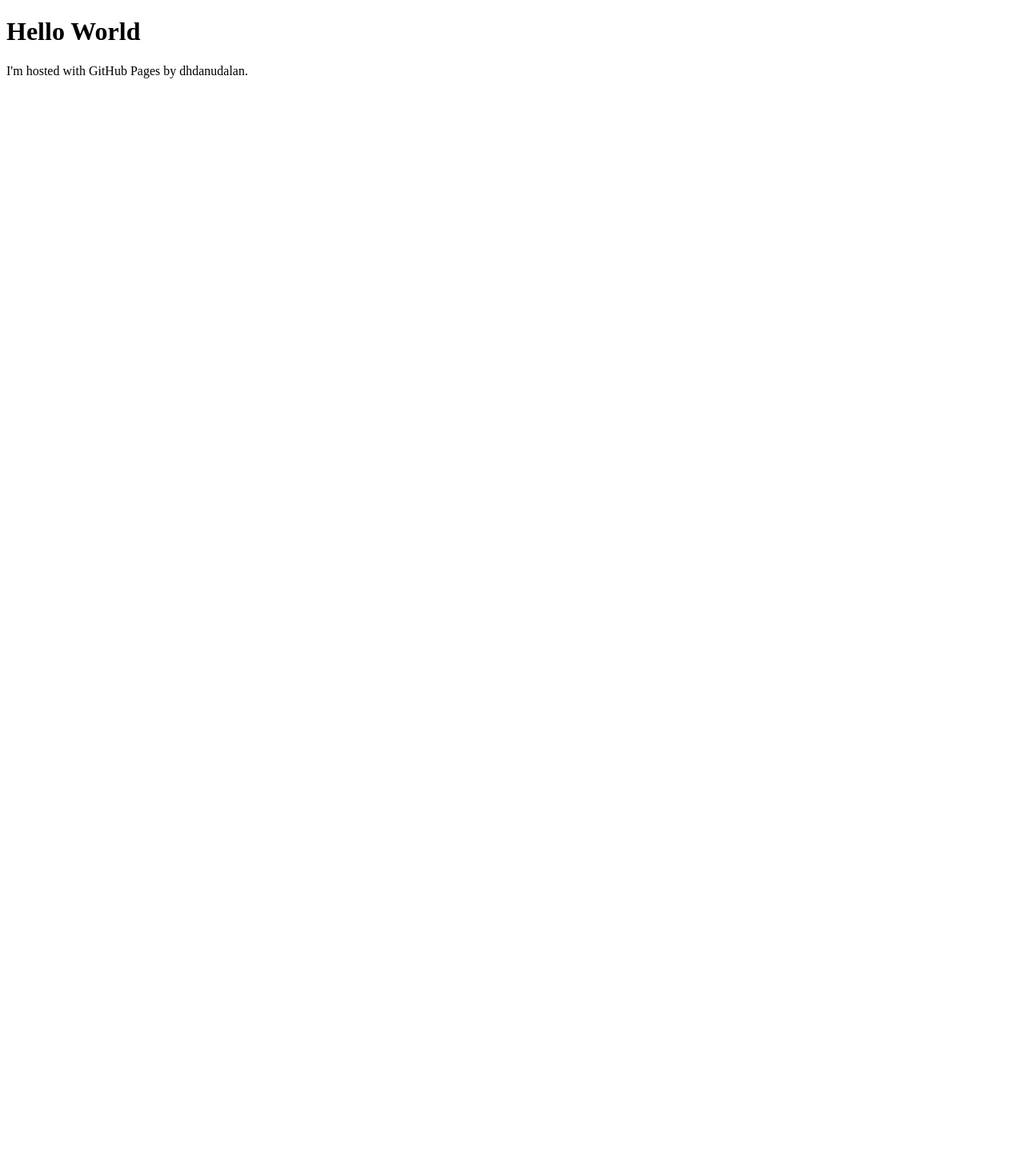
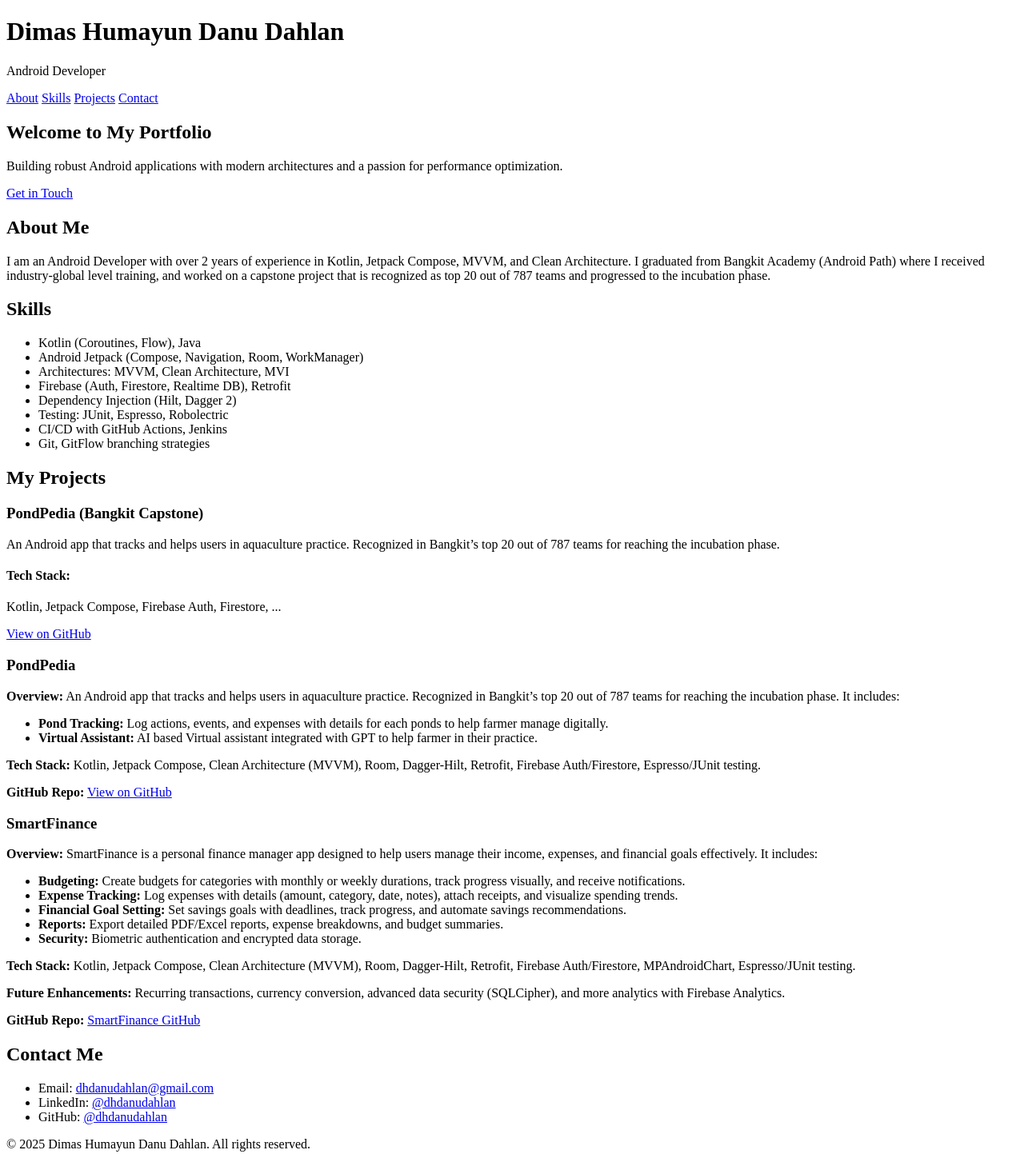
Before and after one commit to dhdanudahlan/dhdanudahlan.github.io, a plain HTML site: page index.html in a window 1280 px wide. Shown: the whole page at 80% size. Before the commit the page ends 800 px from the top, so only its background shows below. Drawn offline with Linux system fonts and the light colour scheme.

Commit message:
Updated information

```diff
--- a/index.html
+++ b/index.html
@@ -1,7 +1,139 @@
 <!DOCTYPE html>
-<html>
+<html lang="en">
+<head>
+  <meta charset="UTF-8" />
+  <meta name="viewport" content="width=device-width, initial-scale=1.0"/>
+  <title>Dimas Danudahl | Android Developer Portfolio</title>
+  <link rel="stylesheet" href="styles.css" />
+</head>
 <body>
-<h1>Hello World</h1>
-<p>I'm hosted with GitHub Pages by dhdanudalan.</p>
+  <!-- Navigation or Header -->
+  <header>
+    <h1>Dimas Humayun Danu Dahlan</h1>
+    <p>Android Developer</p>
+    <nav>
+      <a href="#about">About</a>
+      <a href="#skills">Skills</a>
+      <a href="#projects">Projects</a>
+      <a href="#contact">Contact</a>
+    </nav>
+  </header>
+
+  <!-- Introduction -->
+  <section class="intro-section">
+    <h2>Welcome to My Portfolio</h2>
+    <p>
+      Building robust Android applications with modern architectures and a passion for
+      performance optimization.
+    </p>
+    <a class="btn" href="#contact">Get in Touch</a>
+  </section>
+
+  <!-- About Section -->
+  <section id="about" class="content-section">
+    <h2>About Me</h2>
+    <p>
+        I am an Android Developer with over 2 years of experience in Kotlin, Jetpack Compose,
+        MVVM, and Clean Architecture. I graduated from Bangkit Academy (Android Path)
+        where I received industry-global level training, and worked on a capstone project that is recognized
+        as top 20 out of 787 teams and progressed to the incubation phase.
+    </p>
+  </section>
+
+  <!-- Skills Section -->
+  <section id="skills" class="content-section">
+    <h2>Skills</h2>
+    <ul>
+      <li>Kotlin (Coroutines, Flow), Java</li>
+      <li>Android Jetpack (Compose, Navigation, Room, WorkManager)</li>
+      <li>Architectures: MVVM, Clean Architecture, MVI</li>
+      <li>Firebase (Auth, Firestore, Realtime DB), Retrofit</li>
+      <li>Dependency Injection (Hilt, Dagger 2)</li>
+      <li>Testing: JUnit, Espresso, Robolectric</li>
+      <li>CI/CD with GitHub Actions, Jenkins</li>
+      <li>Git, GitFlow branching strategies</li>
+    </ul>
+  </section>
+
+  <!-- Projects Section -->
+  <section id="projects" class="content-section">
+    <h2>My Projects</h2>
+    <!-- PondPedia PROJECT -->
+    <article class="project">
+      <h3>PondPedia (Bangkit Capstone)</h3>
+      <p>
+        An Android app that tracks and helps users in aquaculture practice.
+        Recognized in Bangkit’s top 20 out of 787 teams for reaching the incubation phase.
+      </p>
+      <p>
+        <h4>Tech Stack:</h4> Kotlin, Jetpack Compose, Firebase Auth, Firestore, ...
+      </p>
+      <a href="https://github.com/dhdanudahlan/pondpedia-android" target="_blank">View on GitHub</a>
+    </article>
+
+    <!-- PONDPEDIA PROJECT -->
+    <article class="project">
+        <h3>PondPedia</h3>
+        <p>
+          <strong>Overview:</strong> An Android app that tracks and helps users in aquaculture practice.
+          Recognized in Bangkit’s top 20 out of 787 teams for reaching the incubation phase. It includes:
+        </p>
+        <ul>
+          <li><strong>Pond Tracking:</strong> Log actions, events, and expenses with details for each ponds to help farmer manage digitally.</li>
+          <li><strong>Virtual Assistant:</strong> AI based Virtual assistant integrated with GPT to help farmer in their practice.</li>
+        </ul>
+        <p>
+          <strong>Tech Stack:</strong> Kotlin, Jetpack Compose, Clean Architecture (MVVM), Room, Dagger-Hilt, Retrofit, Firebase Auth/Firestore, Espresso/JUnit testing.
+        </p>
+        <p>
+          <strong>GitHub Repo:</strong>
+          <a href="https://github.com/dhdanudahlan/pondpedia-android" target="_blank">View on GitHub</a>
+        </p>
+      </article>
+
+    <!-- SMARTFINANCE PROJECT -->
+    <article class="project">
+        <h3>SmartFinance</h3>
+        <p>
+          <strong>Overview:</strong> SmartFinance is a personal finance manager app designed to
+          help users manage their income, expenses, and financial goals effectively. It includes:
+        </p>
+        <ul>
+          <li><strong>Budgeting:</strong> Create budgets for categories with monthly or weekly durations, track progress visually, and receive notifications.</li>
+          <li><strong>Expense Tracking:</strong> Log expenses with details (amount, category, date, notes), attach receipts, and visualize spending trends.</li>
+          <li><strong>Financial Goal Setting:</strong> Set savings goals with deadlines, track progress, and automate savings recommendations.</li>
+          <li><strong>Reports:</strong> Export detailed PDF/Excel reports, expense breakdowns, and budget summaries.</li>
+          <li><strong>Security:</strong> Biometric authentication and encrypted data storage.</li>
+        </ul>
+        <p>
+          <strong>Tech Stack:</strong> Kotlin, Jetpack Compose, Clean Architecture (MVVM), Room, Dagger-Hilt, Retrofit, Firebase Auth/Firestore, MPAndroidChart, Espresso/JUnit testing.
+        </p>
+        <p>
+          <strong>Future Enhancements:</strong> Recurring transactions, currency conversion, advanced data security (SQLCipher), and more analytics with Firebase Analytics.
+        </p>
+        <p>
+          <strong>GitHub Repo:</strong>
+          <a href="https://github.com/your-repo-url" target="_blank">SmartFinance GitHub</a>
+        </p>
+      </article>
+  </section>
+
+  <!-- Contact Section -->
+  <section id="contact" class="content-section">
+    <h2>Contact Me</h2>
+    <ul>
+      <li>Email: <a href="mailto:dhdanudahlan@gmail.com">dhdanudahlan@gmail.com</a></li>
+      <li>LinkedIn: <a href="https://linkedin.com/in/dhdanudahlan" target="_blank">@dhdanudahlan</a></li>
+      <li>GitHub: <a href="https://github.com/dhdanudahlan" target="_blank">@dhdanudahlan</a></li>
+    </ul>
+  </section>
+
+  <!-- Footer -->
+  <footer>
+    <p>&copy; 2025 Dimas Humayun Danu Dahlan. All rights reserved.</p>
+  </footer>
+
+  <!-- External JS script -->
+  <script src="script.js"></script>
 </body>
 </html>
```
